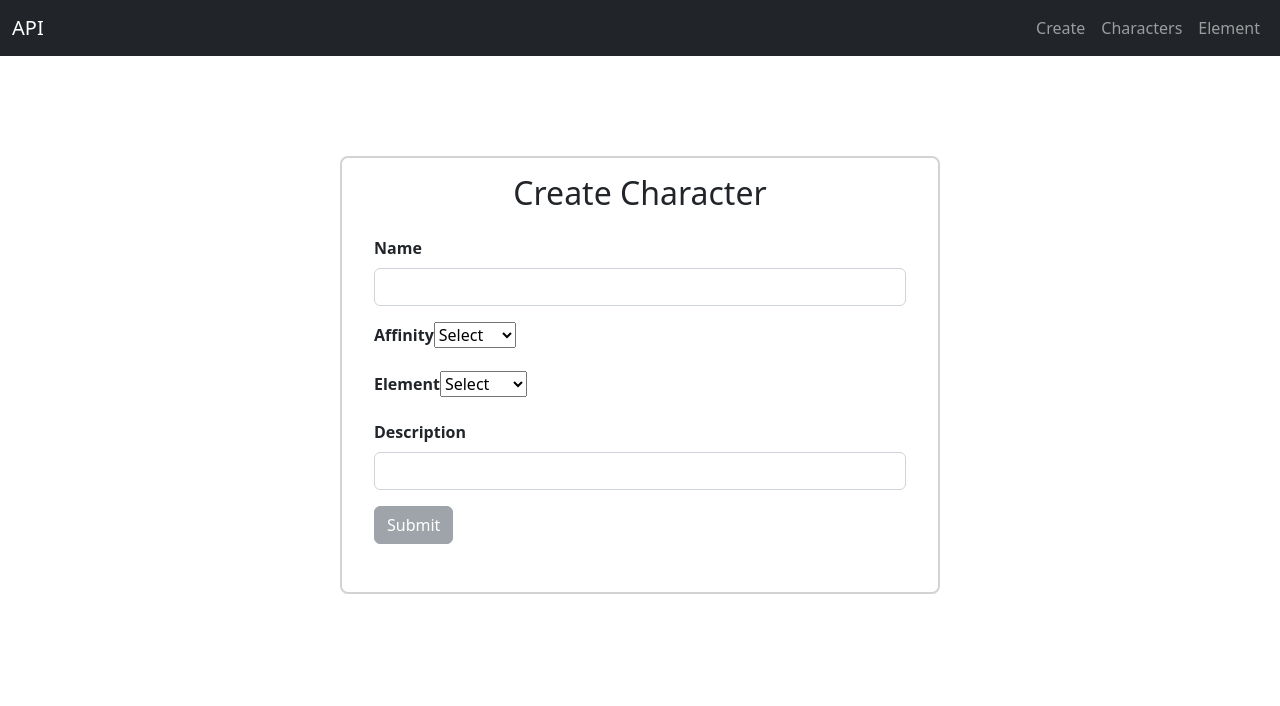
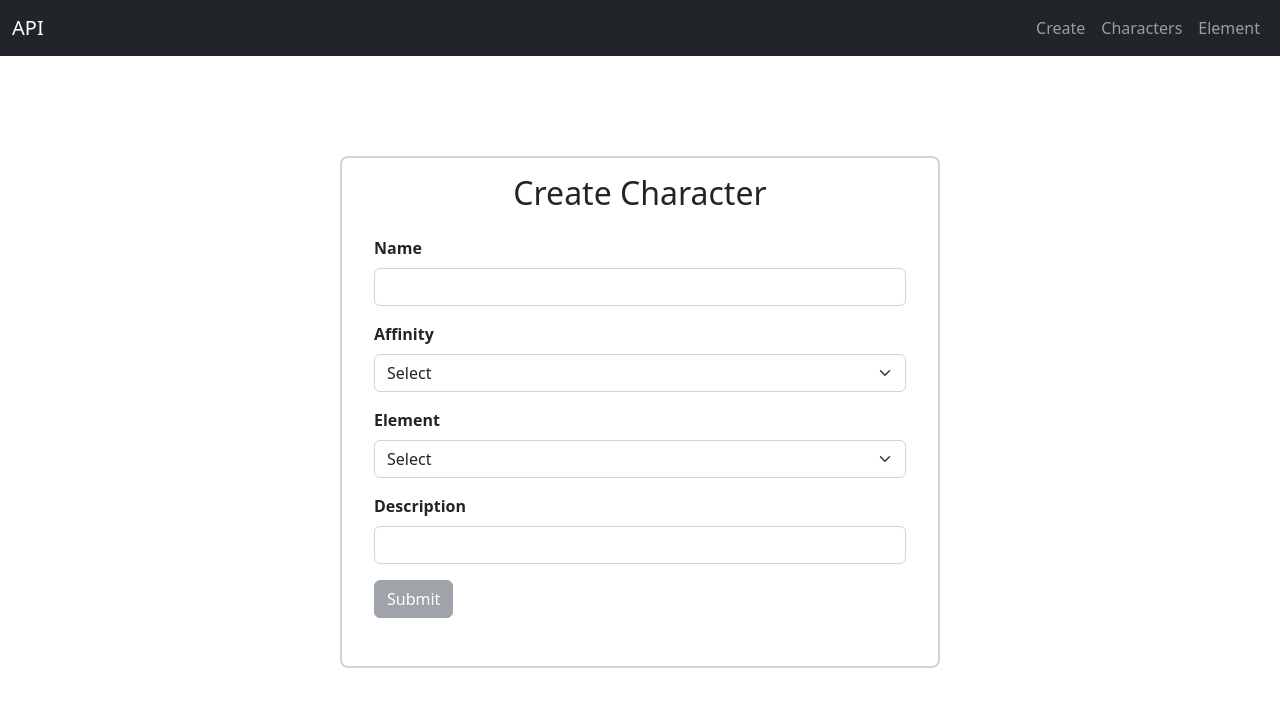
Before and after one commit to DSmith575/s1-23-project-2-react-CRUD-Dsmith575, a React (Create React App) app: page /create in a window 1280 px wide. Shown: the top 706 px of the page. Built offline with nearby package versions, Linux system fonts and the light colour scheme.

Commit message:
build(component): removed custom dropdown
Now using reactstrap select for formfield instead. adjusted submit button to now change color when
all fields are valid

```diff
--- a/src/components/form/createCharacterForm.js
+++ b/src/components/form/createCharacterForm.js
@@ -7,11 +7,10 @@
  * @version: 1.0.0
  * @author: Deacon Smith <SMITDE5@student.op.ac.nz>
  * @created: 2023-04-22
- * @updated: 2023-05-29
+ * @updated: 2023-06-03
  */
 
 import React, { useEffect, useState, useRef } from "react";
-import Dropdown from "./dropDownSelection";
 import { Form, FormGroup, Input, Label } from "reactstrap";
 import ApiPost from "../services/apiCreate";
 import SubmitButton from "./submitButton";
@@ -32,10 +31,8 @@ const elementSelection = [
   { value: "Crystal", label: "Crystal" },
 ];
 
-//TODO
-//Set if setElement works without render
-
 const CharacterForm = () => {
+  const [message, setMessage] = useState("");
   const [name, setName] = useState("");
   const [affinity, setAffinity] = useState("");
   const [description, setDescription] = useState("");
@@ -43,9 +40,9 @@ const CharacterForm = () => {
   const [element, setElement] = useState("");
   // const [personality, setPersonality] = useState("");
   // const [attributes, setAttributes] = useState(null);
-
   let characterId;
   //submit button validation
+
   const [valid, setValid] = useState(false);
 
   const characterData = {
@@ -59,7 +56,9 @@ const CharacterForm = () => {
     characterId,
   };
 
-  const [message, setMessage] = useState("");
+  useEffect(() => {
+    console.log(element);
+  }, [name]);
 
   useEffect(() => {
     const isValid = validate();
@@ -82,7 +81,9 @@ const CharacterForm = () => {
         setMessage(response.data.msg);
 
         setName("");
-        setElement();
+        setAffinity("");
+        setElement("");
+        setDescription("");
       }
 
       // Handle the successful creation of the character
@@ -106,39 +107,58 @@ const CharacterForm = () => {
           />
         </FormGroup>
 
-        <FormGroup style={{}}>
-          <Label for="">Affinity</Label>
-          <Dropdown
-            options={affinitySelect}
-            value="Light"
+        <FormGroup>
+          <Label for="affinityForm">Affinity</Label>
+          <Input
+            id="affinityForm"
+            type="select"
+            name="affSelect"
             onChange={(e) => setAffinity(e.target.value)}
-          />
+            value={affinity}
+          >
+            <option value={""} disabled>
+              Select
+            </option>
+            {affinitySelect.map((affinity) => (
+              <option key={affinity.value} value={affinity.value}>
+                {affinity.label}
+              </option>
+            ))}
+          </Input>
         </FormGroup>
 
         <FormGroup>
-          <Label for="">Element</Label>
-          <Dropdown
-            options={elementSelection}
+          <Label for="elementForm">Element</Label>
+          <Input
+            id="elementForm"
+            type="select"
+            name="eleSelect"
             onChange={(e) => setElement(e.target.value)}
+            value={element}
+          >
+            <option value={""} disabled>
+              Select
+            </option>
+            {elementSelection.map((element) => (
+              <option key={element.value} value={element.value}>
+                {element.label}
+              </option>
+            ))}
+          </Input>
+        </FormGroup>
+
+        <FormGroup>
+          <Label for="descripForm">Description</Label>
+          <Input
+            id="descripForm"
+            type="text"
+            name="description"
+            value={description}
+            onChange={(e) => setDescription(e.target.value)}
           />
         </FormGroup>
-
-        {/* <FormGroup>
-          <Label>Element</Label>
-          <Input type="select">
-            <DropDown
-              options={elementSelection}
-              onChange={(e) => setDescription(e.target.value)}
-            />
-          </Input>
-        </FormGroup> */}
-
-        <FormGroup>
-          <Label for="">Description</Label>
-          <Input type="text" onChange={(e) => setDescription(e.target.value)} />
-        </FormGroup>
-        <SubmitButton characterData={valid} />
-        <div>
+        <SubmitButton characterData={valid} style={{}} />
+        <div style={{ textAlign: "center", fontSize: "20px", fontWeight: "600" }}>
           <p>{message}</p>
         </div>
       </Form>
--- a/src/components/form/submitButton.js
+++ b/src/components/form/submitButton.js
@@ -2,7 +2,11 @@ import { Button } from "reactstrap";
 
 const SubmitButton = ({ characterData }) => {
   if (characterData) {
-    return <Button type="submit">Submit</Button>;
+    return (
+      <Button type="submit" style={{ backgroundColor: "green" }}>
+        Submit
+      </Button>
+    );
   } else {
     return (
       <Button type="submit" disabled={true}>
```
Also changed, not shown: src/components/NotInUse/dropDownSelection.js (renamed from src/components/form/dropDownSelection.js).
